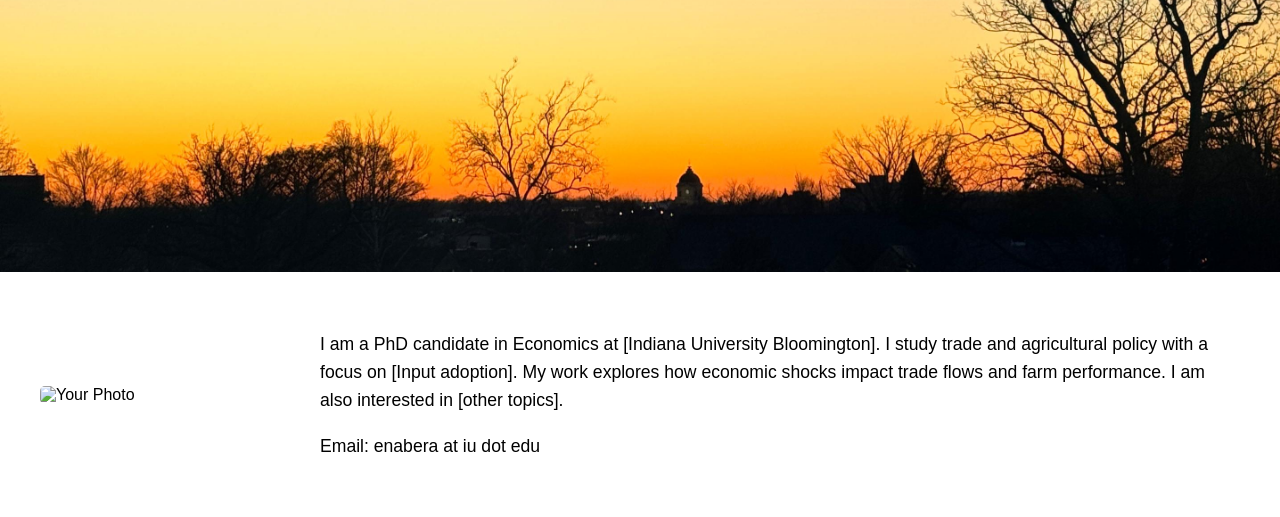
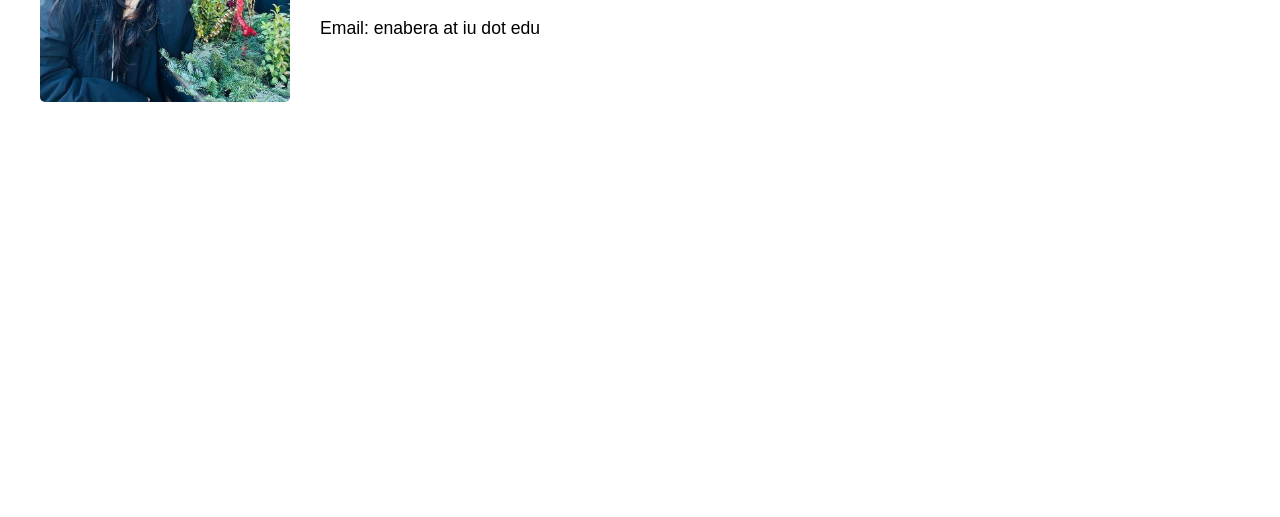
Before and after one commit to EnakshiBera/enabera.github.io, a plain HTML site: page index.html in a window 1280 px wide. Shown: the part 368-885 px from the top of the page. After the commit the page ends 800 px from the top, so only its background shows below. Drawn offline with Linux system fonts and the light colour scheme.

Commit message:
index.html

```diff
--- a/index.html
+++ b/index.html
@@ -8,14 +8,14 @@
 <body>
 
 <!-- Hero Section -->
-<section class="hero">
+<section class="sunset_1">
   <h1>Enakshi Bera</h1>
 </section>
 
 <!-- Bio Section -->
 <section class="bio">
   <div class="bio-container">
-    <img src="profile.jpg" alt="Your Photo" class="bio-photo">
+    <img src="enakshi_new.jpg" alt="Your Photo" class="bio-photo">
     <div class="bio-text">
       <p>I am a PhD candidate in Economics at [Indiana University Bloomington]. I study trade and agricultural policy with a focus on [Input adoption]. My work explores how economic shocks impact trade flows and farm performance. I am also interested in [other topics].</p>
       <p>Email: enabera at iu dot edu</p>
```
